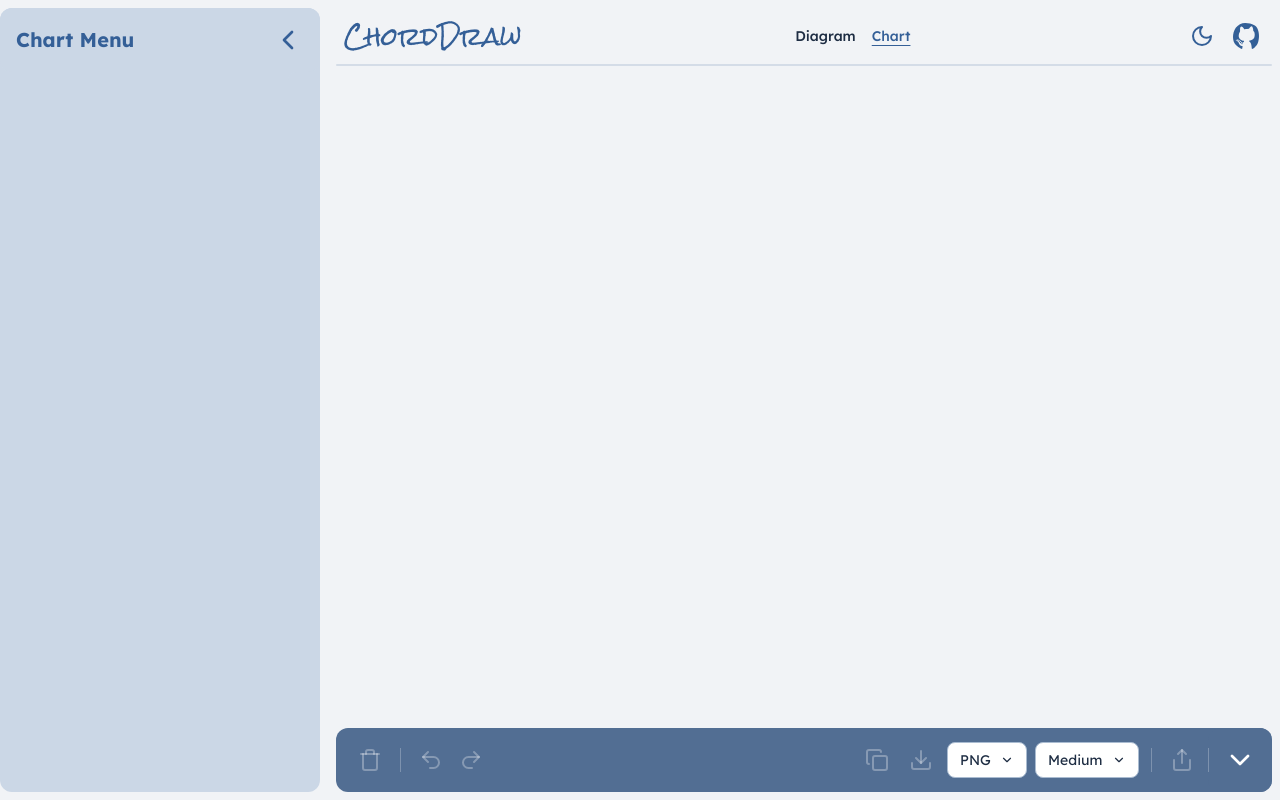
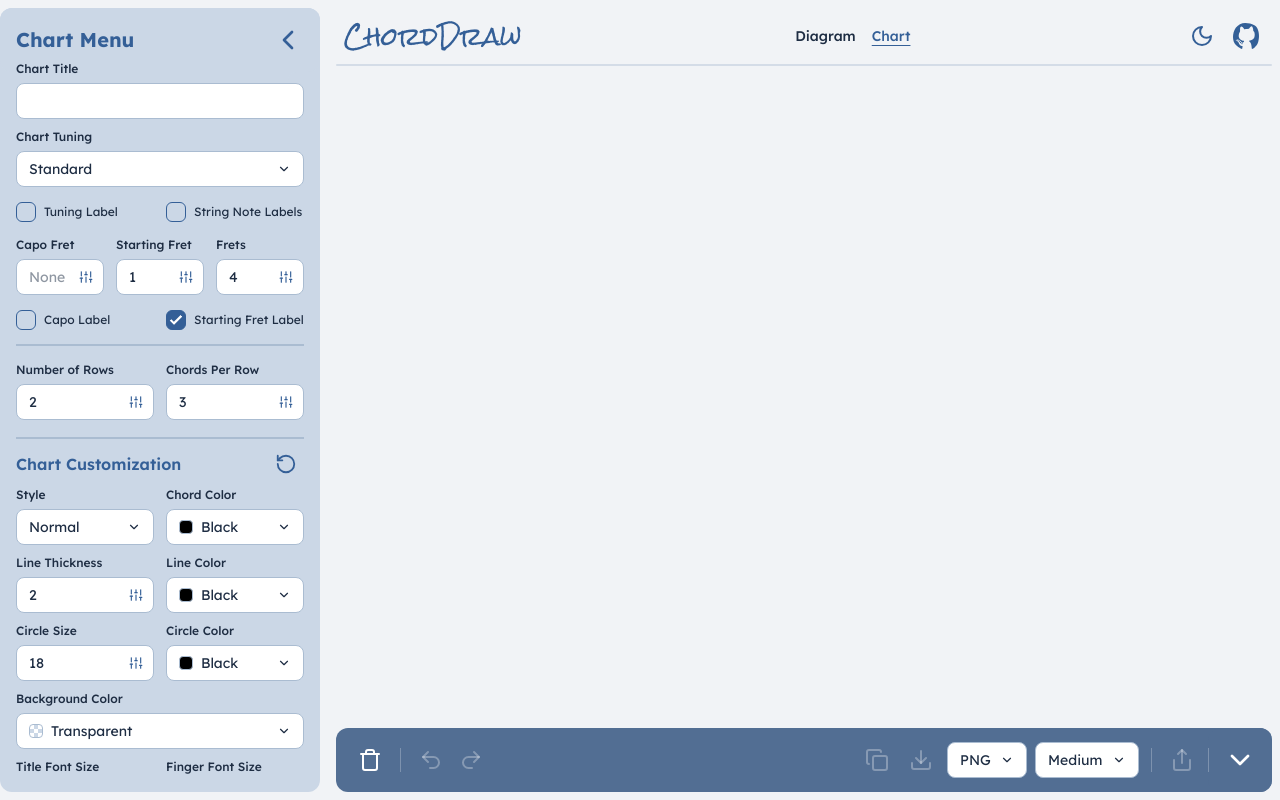
Before and after one commit to zstrait/chord-draw, a SvelteKit app: page /chart in a window 1280 px wide. Built offline with nearby package versions, Linux system fonts and the light colour scheme.

Commit message:
feat: add chart menu and refine menu spacing

```diff
--- /dev/null
+++ b/src/lib/components/Menu/ChartMenu.svelte
@@ -0,0 +1,88 @@
+<script lang="ts">
+    import type { Chord, ChordChart } from "#lib/types.ts";
+    import { createDefaultChord } from "#lib/chord.ts";
+    import Sidebar from "./Sidebar.svelte";
+    import EditMenu from "./EditMenu.svelte";
+    import CustomizeMenu from "./CustomizeMenu.svelte";
+    import NumberInput from "./NumberInput.svelte";
+
+    type Props = {
+        chart: ChordChart;
+        onChartChange: (
+            changes: Partial<ChordChart>,
+            input?: HTMLInputElement,
+        ) => void;
+        isOpen: boolean;
+        onToggle: () => void;
+    };
+
+    let { chart, onChartChange, isOpen, onToggle }: Props = $props();
+    const defaultChord = createDefaultChord();
+    let chord = $derived({ ...defaultChord, ...chart.settings, title: chart.title });
+
+    function updateSettings(changes: Partial<Chord>, input?: HTMLInputElement) {
+        const { title, strings, barres, ...settings } = changes;
+        onChartChange({
+            ...(title !== undefined ? { title } : {}),
+            settings: { ...chart.settings, ...settings },
+        }, input);
+    }
+</script>
+
+<Sidebar title="Chart Menu" {isOpen} {onToggle}>
+    <div class="chart-menu-content">
+        <EditMenu
+            {chord}
+            titleLabel="Chart Title"
+            tuningLabel="Chart Tuning"
+            onChordChange={updateSettings}
+        />
+        <div class="divider my-3"></div>
+        <div class="grid grid-cols-2 gap-3 py-1">
+            <fieldset class="fieldset">
+                <legend class="fieldset-legend">Number of Rows</legend>
+                <NumberInput
+                    label="Number of Rows"
+                    value={chart.rows}
+                    max={12}
+                    onchange={(value, input) => onChartChange({ rows: value }, input)}
+                />
+            </fieldset>
+            <fieldset class="fieldset">
+                <legend class="fieldset-legend">Chords Per Row</legend>
+                <NumberInput
+                    label="Chords Per Row"
+                    value={chart.columns}
+                    max={12}
+                    onchange={(value, input) => onChartChange({ columns: value }, input)}
+                />
+            </fieldset>
+        </div>
+        <div class="divider my-3"></div>
+        <CustomizeMenu
+            {chord}
+            title="Chart Customization"
+            onChordChange={updateSettings}
+        />
+    </div>
+</Sidebar>
+
+<style>
+    .chart-menu-content :global(fieldset.fieldset) {
+        gap: 0.25rem;
+        padding-block: 0.3125rem;
+    }
+
+    .chart-menu-content :global(legend.fieldset-legend) {
+        padding-block: 0.25rem;
+    }
+
+    .chart-menu-content :global(.divider) {
+        height: 1px;
+        margin-block: 0.5rem;
+    }
+
+    .chart-menu-content :global(.pt-2) {
+        padding-top: 0.25rem;
+    }
+</style>
--- a/src/lib/components/Menu/CustomizeMenu.svelte
+++ b/src/lib/components/Menu/CustomizeMenu.svelte
@@ -8,16 +8,18 @@
 
     type Props = {
         chord: Chord;
+        title?: string;
+        titleClass?: string;
         onChordChange: (
             changes: Partial<Chord>,
             input?: HTMLInputElement,
         ) => void;
-        onChordPreview: (changes: Partial<Chord> | null) => void;
+        onChordPreview?: (changes: Partial<Chord> | null) => void;
     };
 
     type ColorField = "chordColor" | "lineColor" | "circleColor" | "backgroundColor";
 
-    let { chord, onChordChange, onChordPreview }: Props = $props();
+    let { chord, onChordChange, onChordPreview, title = "Customize", titleClass = "text-base" }: Props = $props();
     let colorFields = $state<Partial<Record<ColorField, HTMLFieldSetElement>>>({});
     let picker = $state<{ field: ColorField; anchor: HTMLElement } | null>(null);
     let customColors = $state<Partial<Record<ColorField, string>>>({});
@@ -126,7 +128,7 @@
 
 <div>
     <div class="flex justify-between items-center">
-        <span class="text-base font-semibold text-primary">Customize</span>
+        <span class={`${titleClass} font-semibold text-primary`}>{title}</span>
         <div class="reset-tooltip tooltip tooltip-left" data-tip="Reset styling">
             <button
                 type="button"
@@ -268,7 +270,7 @@
             )}
             anchor={picker.anchor}
             onApply={applyCustomColor}
-            onPreview={(value) => onChordPreview(
+            onPreview={(value) => onChordPreview?.(
                 value !== null && picker ? colorChanges(picker.field, value) : null,
             )}
             onClose={() => { picker = null; }}
--- a/src/lib/components/Menu/EditMenu.svelte
+++ b/src/lib/components/Menu/EditMenu.svelte
@@ -14,22 +14,25 @@
 
     type Props = {
         chord: Chord;
+        titleLabel?: string;
+        tuningLabel?: string;
         onChordChange: (
             changes: Partial<Chord>,
             input?: HTMLInputElement,
         ) => void;
     };
 
-    let { chord, onChordChange }: Props = $props();
+    let { chord, onChordChange, titleLabel = "Title", tuningLabel = "Tuning" }: Props = $props();
 </script>
 
 <div class="flex flex-col">
     <div class="flex flex-col">
         <fieldset class="fieldset">
-            <legend class="fieldset-legend">Title</legend>
+            <legend class="fieldset-legend">{titleLabel}</legend>
             <input
                 type="text"
                 class="input"
+                aria-label={titleLabel}
                 value={chord.title}
                 oninput={(event) =>
                     onChordChange(
@@ -40,9 +43,9 @@
         </fieldset>
 
         <fieldset class="fieldset">
-            <legend class="fieldset-legend">Tuning</legend>
+            <legend class="fieldset-legend">{tuningLabel}</legend>
             <Dropdown
-                label="Tuning"
+                label={tuningLabel}
                 value={chord.tuning.custom ? "custom" : chord.tuning.label}
                 options={tuningOptions}
                 onchange={(value) => onChordChange(selectTuning(chord, value))}
--- a/src/lib/components/Menu/Menu.svelte
+++ b/src/lib/components/Menu/Menu.svelte
@@ -20,6 +20,6 @@
 
 <Sidebar title="Edit Menu" {isOpen} {onToggle}>
     <EditMenu {chord} {onChordChange} />
-    <div class="divider my-3"></div>
-    <CustomizeMenu {chord} {onChordChange} {onChordPreview} />
+    <div class="divider mt-3 mb-2"></div>
+    <CustomizeMenu {chord} {onChordChange} {onChordPreview} titleClass="text-lg" />
 </Sidebar>
--- a/src/lib/utils.ts
+++ b/src/lib/utils.ts
@@ -8,3 +8,13 @@ export function validatePositiveInput(event: Event): number | null {
 
     return null;
 }
+
+export function blurInputOnEnter(event: KeyboardEvent) {
+    if (
+        !event.defaultPrevented && !event.isComposing &&
+        event.key === "Enter" && event.target instanceof HTMLInputElement
+    ) {
+        event.preventDefault();
+        event.target.blur();
+    }
+}
--- a/src/routes/+page.svelte
+++ b/src/routes/+page.svelte
@@ -11,6 +11,7 @@
     import type { PageProps } from "./$types";
     import { encodeChord, decodeChord } from "#lib/share.ts";
     import { downloadSvg, downloadPng, copySvg, copyPng } from "#lib/export.ts";
+    import { blurInputOnEnter } from "#lib/utils.ts";
 
     let { data }: PageProps = $props();
     const autosaveKey = "chorddraw-chord-v1";
@@ -302,10 +303,7 @@
             return;
         }
 
-        if (event.key === "Enter" && event.target instanceof HTMLInputElement) {
-            event.preventDefault();
-            event.target.blur();
-        }
+        blurInputOnEnter(event);
     }}
 />
 
--- a/src/routes/chart/+page.svelte
+++ b/src/routes/chart/+page.svelte
@@ -1,17 +1,45 @@
 <script lang="ts">
     import Header from "#lib/components/Header.svelte";
-    import Sidebar from "#lib/components/Menu/Sidebar.svelte";
+    import ChartMenu from "#lib/components/Menu/ChartMenu.svelte";
     import Toolbar from "#lib/components/Toolbar.svelte";
     import { createDefaultChart } from "#lib/chart.ts";
+    import type { ChordChart } from "#lib/types.ts";
+    import { blurInputOnEnter } from "#lib/utils.ts";
 
     let chart = $state(createDefaultChart());
     let menuOpen = $state(true);
     let toolbarOpen = $state(true);
+
+    function updateChart(changes: Partial<ChordChart>) {
+        const rows = changes.rows ?? chart.rows;
+        const columns = changes.columns ?? chart.columns;
+
+        if (rows !== chart.rows || columns !== chart.columns) {
+            const removesChords = chart.slots.some((row, rowIndex) =>
+                row.some((slot, columnIndex) =>
+                    slot !== null && (rowIndex >= rows || columnIndex >= columns),
+                ),
+            );
+            if (removesChords && !window.confirm("Reducing the grid will remove chords outside the new size. Continue?")) return;
+
+            changes = {
+                ...changes,
+                slots: Array.from({ length: rows }, (_, row) =>
+                    Array.from({ length: columns }, (_, column) => chart.slots[row]?.[column] ?? null),
+                ),
+            };
+        }
+
+        Object.assign(chart, changes);
+    }
 </script>
 
+<svelte:window onkeydown={blurInputOnEnter} />
+
 <div class="flex h-dvh gap-4 p-2 pl-0 pb-0">
-    <Sidebar
-        title="Chart Menu"
+    <ChartMenu
+        {chart}
+        onChartChange={updateChart}
         isOpen={menuOpen}
         onToggle={() => { menuOpen = !menuOpen; }}
     />
@@ -27,7 +55,6 @@
             isOpen={toolbarOpen}
             onToggle={() => { toolbarOpen = !toolbarOpen; }}
             onClear={() => { chart = createDefaultChart(); }}
-            canClear={chart.slots.some((row) => row.some((slot) => slot !== null))}
         />
     </div>
 </div>
```
